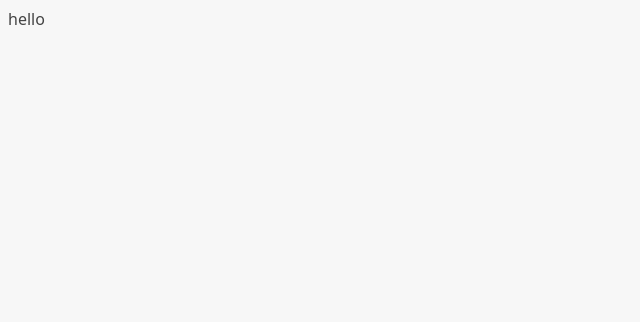
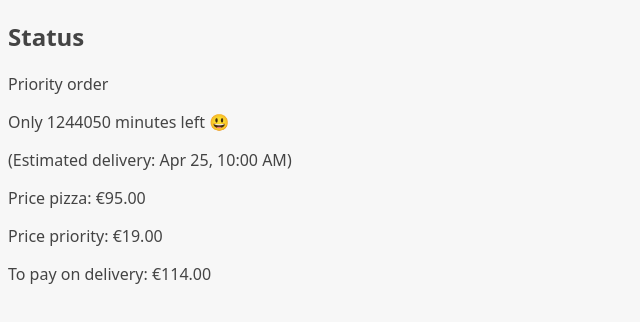
Before and after one commit to janak0ff/fast-pizza, a React (Vite) app: page /order/1 in a window 1280 px wide. Shown: the top 322 px of the page, without its empty margins (0-640 px from the left). Built offline with nearby package versions, Linux system fonts and the light colour scheme.

Commit message:
A New Way Of Implementing Routes

```diff
--- a/package.json
+++ b/package.json
@@ -11,7 +11,8 @@
   },
   "dependencies": {
     "react": "^18.2.0",
-    "react-dom": "^18.2.0"
+    "react-dom": "^18.2.0",
+    "react-router-dom": "^6.28.0"
   },
   "devDependencies": {
     "@types/react": "^18.2.15",
--- a/src/App.jsx
+++ b/src/App.jsx
@@ -1,9 +1,35 @@
+import { createBrowserRouter, RouterProvider } from "react-router-dom";
+import Home from "./ui/Home";
+import Menu from "./features/menu/Menu";
+import Cart from "./features/cart/Cart";
+import CreateOrder from "./features/order/CreateOrder";
+import Order from "./features/order/Order";
+
+const router = createBrowserRouter([
+  {
+    path: "/",
+    element: <Home />,
+  },
+  {
+    path: "/menu",
+    element: <Menu />,
+  },
+  {
+    path: "/cart",
+    element: <Cart />,
+  },
+  {
+    path: "/order/new",
+    element: <CreateOrder />,
+  },
+  {
+    path: "/order/:orderId",
+    element: <Order />,
+  },
+]);
+
 function App() {
-  return (
-    <div>
-      hello
-    </div>
-  )
+  return <RouterProvider router={router} />;
 }
 
-export default App
+export default App;
--- a/src/features/order/Order.jsx
+++ b/src/features/order/Order.jsx
@@ -4,7 +4,7 @@
   calcMinutesLeft,
   formatCurrency,
   formatDate,
-} from "../../utils/helpers";
+} from "../../utilities/helpers";
 
 const order = {
   id: "ABCDEF",
--- a/src/features/order/OrderItem.jsx
+++ b/src/features/order/OrderItem.jsx
@@ -1,4 +1,4 @@
-import { formatCurrency } from '../../utils/helpers';
+import { formatCurrency } from "../../utilities/helpers";
 
 function OrderItem({ item, isLoadingIngredients, ingredients }) {
   const { quantity, name, totalPrice } = item;
```
Also changed, not shown: 1 other file (tests, documents, lock files or other folders).
